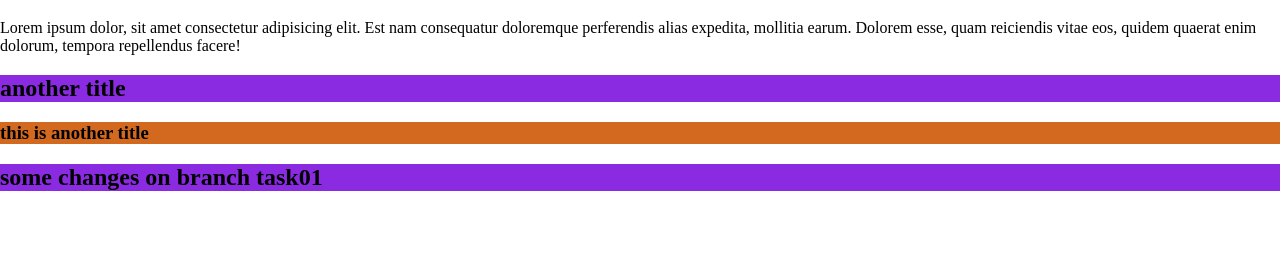
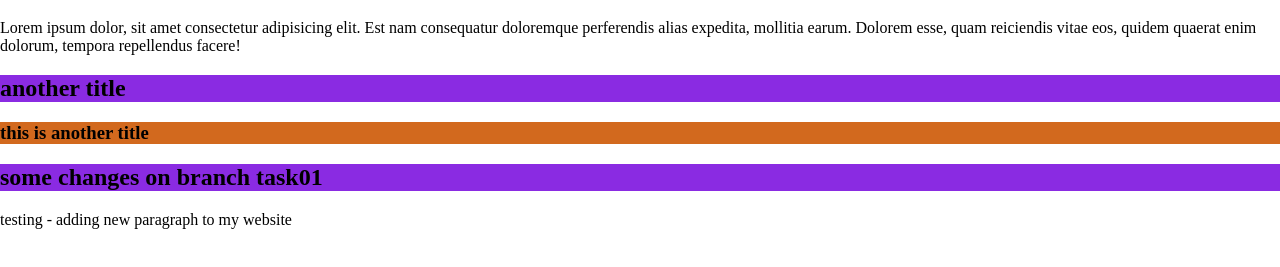
Before and after one commit to veli-rexhepi/website-test, a plain HTML site: page index.html in a window 1280 px wide. Shown: the part 61-328 px from the top of the page. Drawn offline with Linux system fonts and the light colour scheme.

Commit message:
Update index.html by adding a new p
nothing to add

```diff
--- a/index.html
+++ b/index.html
@@ -16,5 +16,7 @@
     <h3>this is another title</h3>
 
     <h2>some changes on branch task01</h2>
+
+    <p>testing - adding new paragraph to my website</p>
 </body>
 </html>
```
